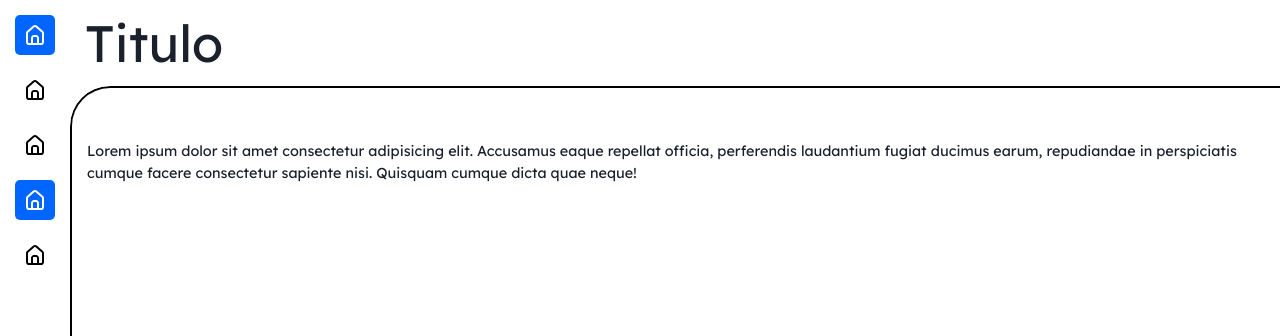
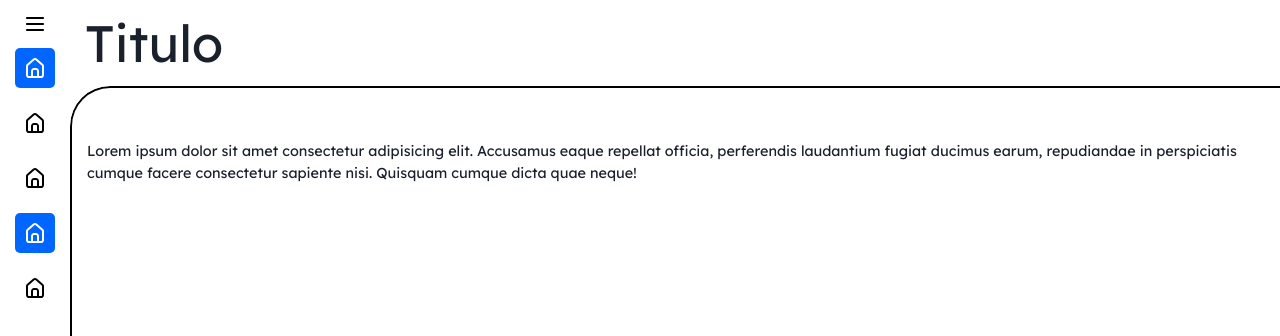
Before and after one commit to TCC-CTI-grupo-1/ConTI, a React (Vite) app in the folder client/: page /profile in a window 1280 px wide. Shown: the top 336 px of the page. Built offline with nearby package versions, Linux system fonts and the light colour scheme.

Commit message:
Adicionado menu

```diff
--- /dev/null
+++ b/client/src/assets/Menu.tsx
@@ -0,0 +1,10 @@
+
+const MenuIcon = () => {
+    return(
+        <svg width="18" height="18" viewBox="0 0 18 18" fill="none" xmlns="http://www.w3.org/2000/svg">
+        <path d="M0 3C0 2.73478 0.105357 2.48043 0.292893 2.29289C0.48043 2.10536 0.734784 2 1 2H17C17.2652 2 17.5196 2.10536 17.7071 2.29289C17.8946 2.48043 18 2.73478 18 3C18 3.26522 17.8946 3.51957 17.7071 3.70711C17.5196 3.89464 17.2652 4 17 4H1C0.734784 4 0.48043 3.89464 0.292893 3.70711C0.105357 3.51957 0 3.26522 0 3ZM0 9C0 8.73478 0.105357 8.48043 0.292893 8.29289C0.48043 8.10536 0.734784 8 1 8H17C17.2652 8 17.5196 8.10536 17.7071 8.29289C17.8946 8.48043 18 8.73478 18 9C18 9.26522 17.8946 9.51957 17.7071 9.70711C17.5196 9.89464 17.2652 10 17 10H1C0.734784 10 0.48043 9.89464 0.292893 9.70711C0.105357 9.51957 0 9.26522 0 9ZM1 14C0.734784 14 0.48043 14.1054 0.292893 14.2929C0.105357 14.4804 0 14.7348 0 15C0 15.2652 0.105357 15.5196 0.292893 15.7071C0.48043 15.8946 0.734784 16 1 16H17C17.2652 16 17.5196 15.8946 17.7071 15.7071C17.8946 15.5196 18 15.2652 18 15C18 14.7348 17.8946 14.4804 17.7071 14.2929C17.5196 14.1054 17.2652 14 17 14H1Z" fill="black"/>
+        </svg>
+    )
+}
+
+export default MenuIcon;
--- a/client/src/components/Navbar.tsx
+++ b/client/src/components/Navbar.tsx
@@ -1,5 +1,6 @@
 import { transform } from "framer-motion";
 import HomeIcon from "../assets/HomeIcon";
+import MenuIcon from "../assets/Menu";
 
 const Navbar = () => {
     return (
@@ -8,6 +9,7 @@ const Navbar = () => {
 
             </div>
             <nav>
+                <MenuIcon />
                 <HomeIcon iconColor='white' />
                 <HomeIcon iconColor='black' />
                 <HomeIcon iconColor='black' />
```
Also changed, not shown: 1 other file (tests, documents, lock files or other folders).
